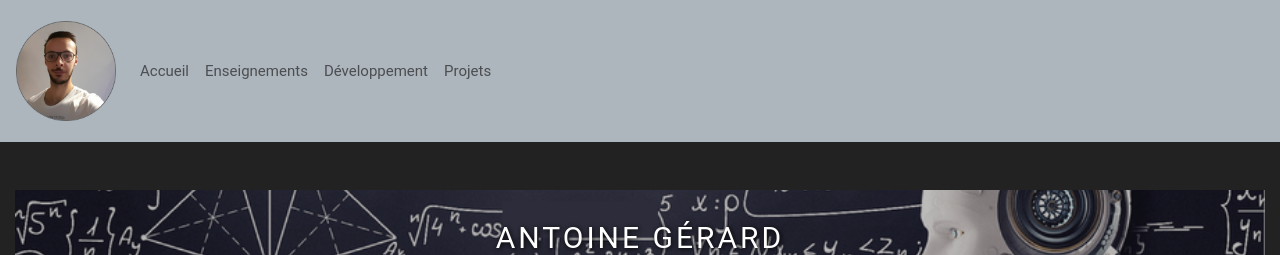
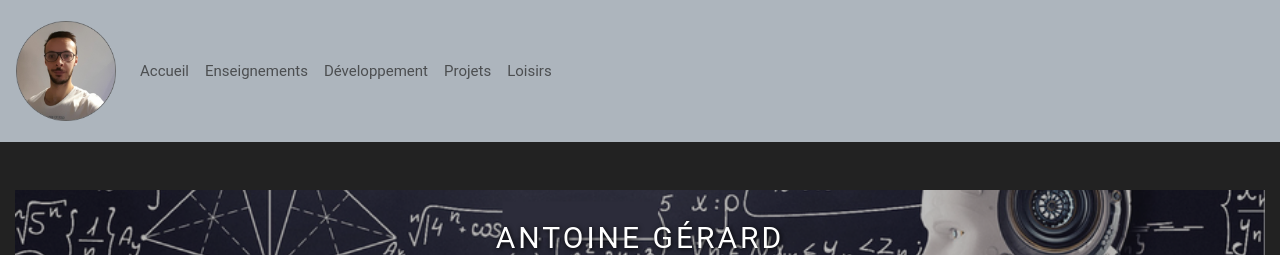
Before and after one commit to Antoine-Gerard/antoine-gerard.github.io, a Jekyll site: the page built from index.markdown, in a window 1280 px wide and 900 px high. Shown: the top 255 px of the window. Built offline with Jekyll 4.4.1, drawn with Linux system fonts in a browser that asks for light colours.

Commit message:
add hobbies to navbar

```diff
--- a/_layouts/default.html
+++ b/_layouts/default.html
@@ -40,6 +40,9 @@
         <li class="nav-item">
           <a class="nav-link" href="/projets">Projets</a>
         </li>
+        <li class="nav-item">
+          <a class="nav-link" href="/loisirs">Loisirs</a>
+        </li>
       </ul>
     </div>
   </nav>
```
